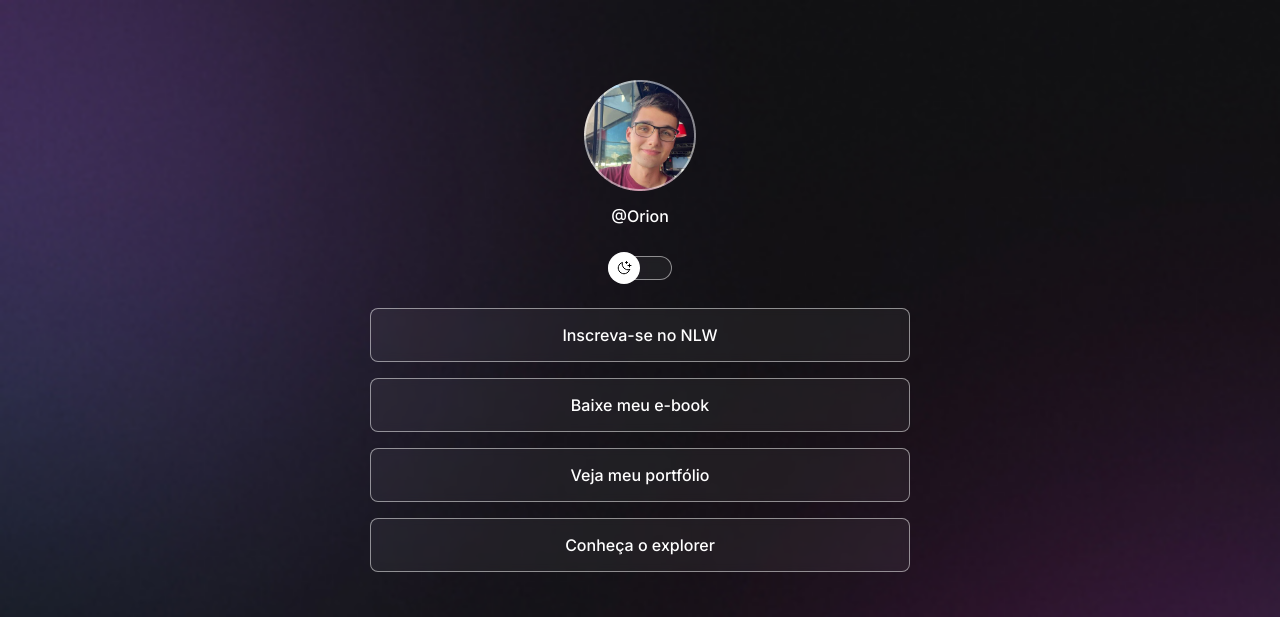
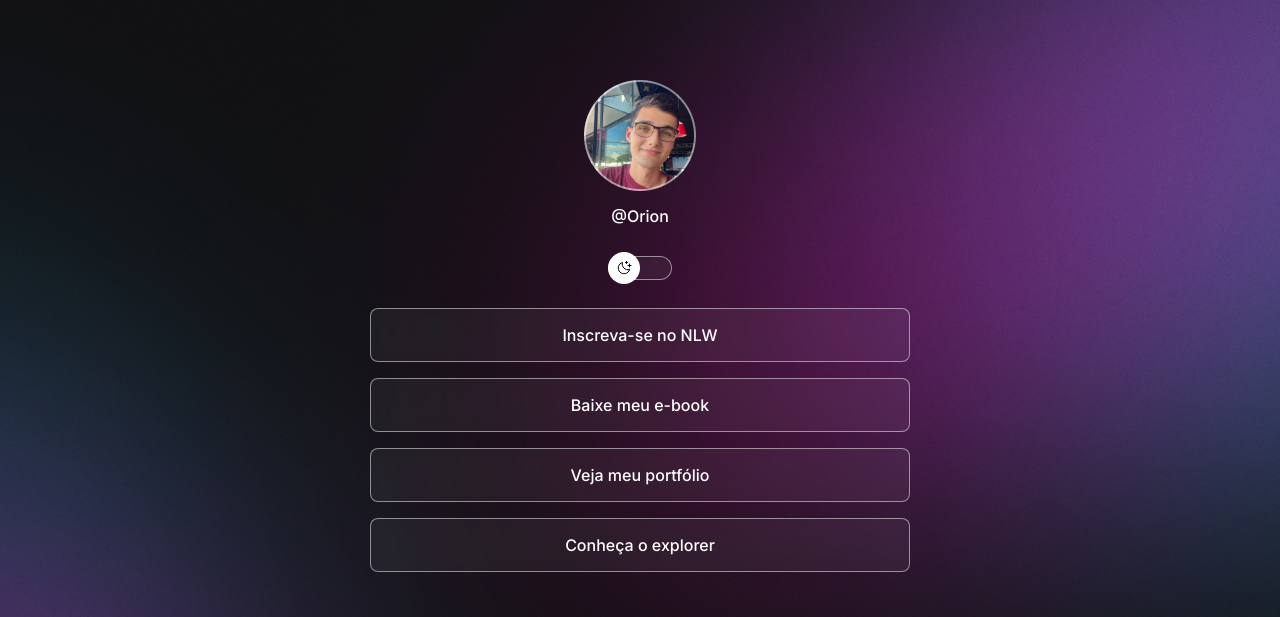
Before and after one commit to Otavio-CB/devLinks, a plain HTML site: page index.html in a window 1280 px wide. Shown: the top 617 px of the page. Drawn offline with nearby package versions, Linux system fonts and the light colour scheme.

Commit message:
💄 Update background

```diff
--- a/styles.css
+++ b/styles.css
@@ -6,7 +6,7 @@
 
 :root {
     --text-color: white;
-    --bg-url: url(./assets/bg-mobile.jpg);
+    --bg-url: url(./assets/bg-desktop.jpg);
     --stroke-color: rgba(255, 255, 255, 0.5);
     --surface-color: rgba(255, 255, 255, 0.05);
     --surface-color-hover: rgba(0, 0, 0, 0.02);
@@ -16,7 +16,7 @@
 
 .light {
     --text-color: black;
-    --bg-url: url(./assets/bg-mobile-light.jpg);
+    --bg-url: url(./assets/bg-desktop-light.jpg);
     --stroke-color: rgba(0, 0, 0, 0.5);
     --surface-color: rgba(0, 0, 0, 0.05);
     --surface-color-hover: rgba(0, 0, 0, 0.02);
```
